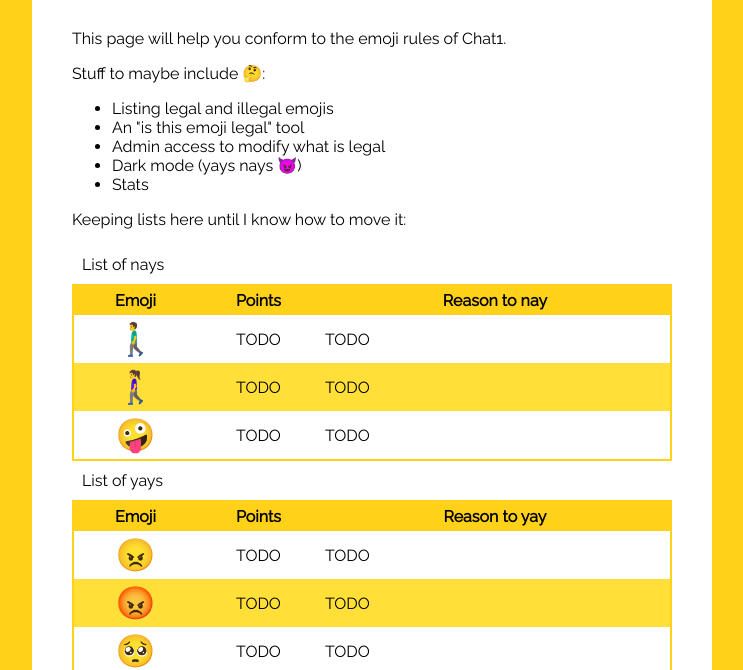
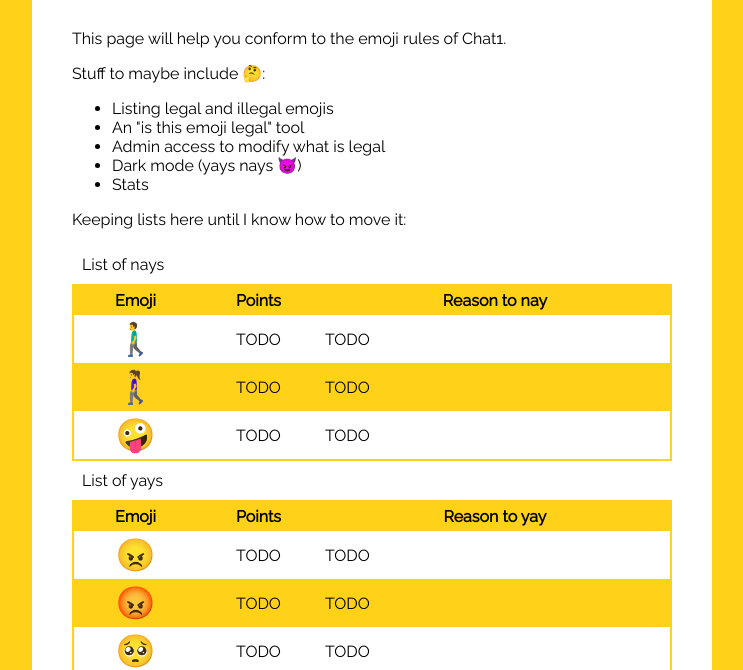
Before and after one commit to idadrosdal/emoji-yay-or-nay, a plain HTML site: page emoji-yay-or-nay/index.html in a window 1280 px wide. Shown: the part 137-807 px from the top of the page, without its empty margins (268-1011 px from the left). Drawn offline with Linux system fonts and the light colour scheme.

Commit message:
Better table coloring + remove commented out css statement

```diff
--- a/emoji-yay-or-nay/styles/style.css
+++ b/emoji-yay-or-nay/styles/style.css
@@ -17,7 +17,6 @@ body {
   padding: 0 40px 0 40px;
   min-height: 100vh;
   background-color: white;
-  //border: 5px solid black;
 }
 
 /*
@@ -121,7 +120,7 @@ tbody tr:nth-child(odd) {
 }
 
 tbody tr:nth-child(even) {
-  background-color: #ffdf38;
+  background-color: #FFD119;
 }
 
 
```
